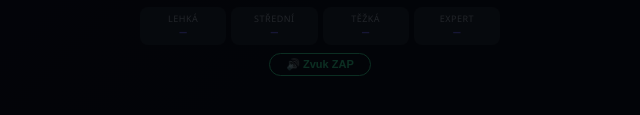
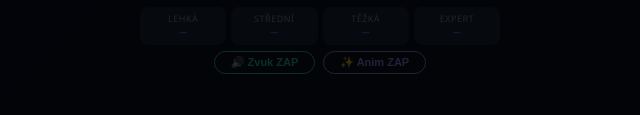
Before and after one commit to stepos/small_games, a plain HTML site: page sudoku.html in a window 1280 px wide. Shown: the part 593-708 px from the top of the page, 320-960 px from the left. Drawn offline with Linux system fonts and the light colour scheme.

Commit message:
Sudoku: graphical animations (board entrance, cell pop, group wave, error ring, numpad burst, win wave, animated background)

```diff
--- a/sudoku.html
+++ b/sudoku.html
@@ -91,11 +91,17 @@ h1 em{font-style:normal;color:var(--accent);}
 .streak-badge{font-size:11px;font-weight:800;color:#f97316;background:rgba(249,115,22,.15);
   border-radius:20px;padding:2px 9px;display:none;letter-spacing:.3px;}
 .pause-msg{font-size:42px;margin-bottom:6px;}
-#snd-row{text-align:center;padding:6px 0 14px;}
+#snd-row{padding:6px 0 14px;}
 #snd-btn{background:none;border:1px solid rgba(255,255,255,.15);color:var(--dim);
   border-radius:20px;padding:4px 16px;font-size:11px;cursor:pointer;transition:all .15s;font-weight:600;}
 #snd-btn:hover{color:var(--text);border-color:rgba(255,255,255,.3);}
 #snd-btn.on{color:#34d399;border-color:#34d399;}
+#snd-row{display:flex;justify-content:center;gap:8px;}
+#anim-btn{background:none;border:1px solid rgba(255,255,255,.15);color:var(--dim);
+  border-radius:20px;padding:4px 16px;font-size:11px;cursor:pointer;transition:all .15s;font-weight:600;}
+#anim-btn:hover{color:var(--text);border-color:rgba(255,255,255,.3);}
+#anim-btn.on{color:#a78bfa;border-color:#a78bfa;}
+body.anim-off{animation:none!important;background:#0f172a!important;}
 
 /* ── BEST TIMES ── */
 #bt{width:100%;max-width:364px;padding:4px 2px 0;display:flex;gap:5px;}
@@ -318,7 +324,10 @@ table.lbt td{padding:8px 7px;font-size:13px;border-bottom:1px solid rgba(255,255
   <div class="bti"><div class="btl">Těžká</div><div class="btv" id="bt-hard">—</div></div>
   <div class="bti"><div class="btl">Expert</div><div class="btv" id="bt-expert">—</div></div>
 </div>
-<div id="snd-row"><button id="snd-btn" onclick="toggleSnd()">🔇 Zvuk VYP</button></div>
+<div id="snd-row">
+  <button id="snd-btn" onclick="toggleSnd()">🔇 Zvuk VYP</button>
+  <button id="anim-btn" onclick="toggleAnim()">✨ Anim VYP</button>
+</div>
 
 <div id="wov" class="ov">
   <div class="ovbox" id="wbox">
@@ -661,6 +670,21 @@ function updSndBtn(){
   b.classList.toggle('on',SND.on);
 }
 
+// ── ANIMACE toggle ──
+const ANIM={on:localStorage.getItem('anim')!=='0'};
+function toggleAnim(){
+  ANIM.on=!ANIM.on;
+  localStorage.setItem('anim',ANIM.on?'1':'0');
+  updAnimBtn();
+  document.body.classList.toggle('anim-off',!ANIM.on);
+}
+function updAnimBtn(){
+  const b=document.getElementById('anim-btn');
+  if(!b)return;
+  b.textContent=ANIM.on?'✨ Anim ZAP':'✨ Anim VYP';
+  b.classList.toggle('on',ANIM.on);
+}
+
 // ═══════════════════════════════════════════
 // MESSAGES — {n} se nahradí jménem hráče
 // ═══════════════════════════════════════════
@@ -910,8 +934,10 @@ function updNumpad(){
     b.classList.toggle('done',isDone);
     if(isDone&&!wasDone){
       SND.numDone();
-      b.classList.add('anim-num-done');
-      b.addEventListener('animationend',()=>b.classList.remove('anim-num-done'),{once:true});
+      if(ANIM.on){
+        b.classList.add('anim-num-done');
+        b.addEventListener('animationend',()=>b.classList.remove('anim-num-done'),{once:true});
+      }
     }
   });
 }
@@ -967,6 +993,7 @@ function shakeCell(r,c){
 }
 
 function animCellPop(r,c){
+  if(!ANIM.on)return;
   const el=document.querySelectorAll('.cell')[r*9+c];
   el.classList.remove('anim-pop');
   void el.offsetWidth;
@@ -975,6 +1002,7 @@ function animCellPop(r,c){
 }
 
 function animCellErr(r,c){
+  if(!ANIM.on)return;
   const el=document.querySelectorAll('.cell')[r*9+c];
   el.classList.remove('anim-err');
   void el.offsetWidth;
@@ -983,6 +1011,7 @@ function animCellErr(r,c){
 }
 
 function animBoardEntrance(){
+  if(!ANIM.on)return;
   const cells=document.querySelectorAll('.cell');
   cells.forEach((el,idx)=>{
     const r=idx/9|0,c=idx%9;
@@ -999,6 +1028,7 @@ function animBoardEntrance(){
 }
 
 function animGroupWave(idxArr,fromIdx){
+  if(!ANIM.on)return;
   const cells=document.querySelectorAll('.cell');
   const fr=fromIdx/9|0,fc=fromIdx%9;
   const sorted=idxArr.slice().sort((a,b)=>{
@@ -1661,8 +1691,10 @@ document.addEventListener('keydown',e=>{
   initFB();
   // Zobrazit streak badge pokud existuje
   updStreakBadge();
-  // Nastavit stav sound tlačítka
+  // Nastavit stav sound + anim tlačítek
   updSndBtn();
+  updAnimBtn();
+  if(!ANIM.on)document.body.classList.add('anim-off');
 
   // Zkontrolovat jméno hráče — pokud není, zobrazit welcome modal
   // (hra se spustí uvnitř saveName() až po zadání)
```
